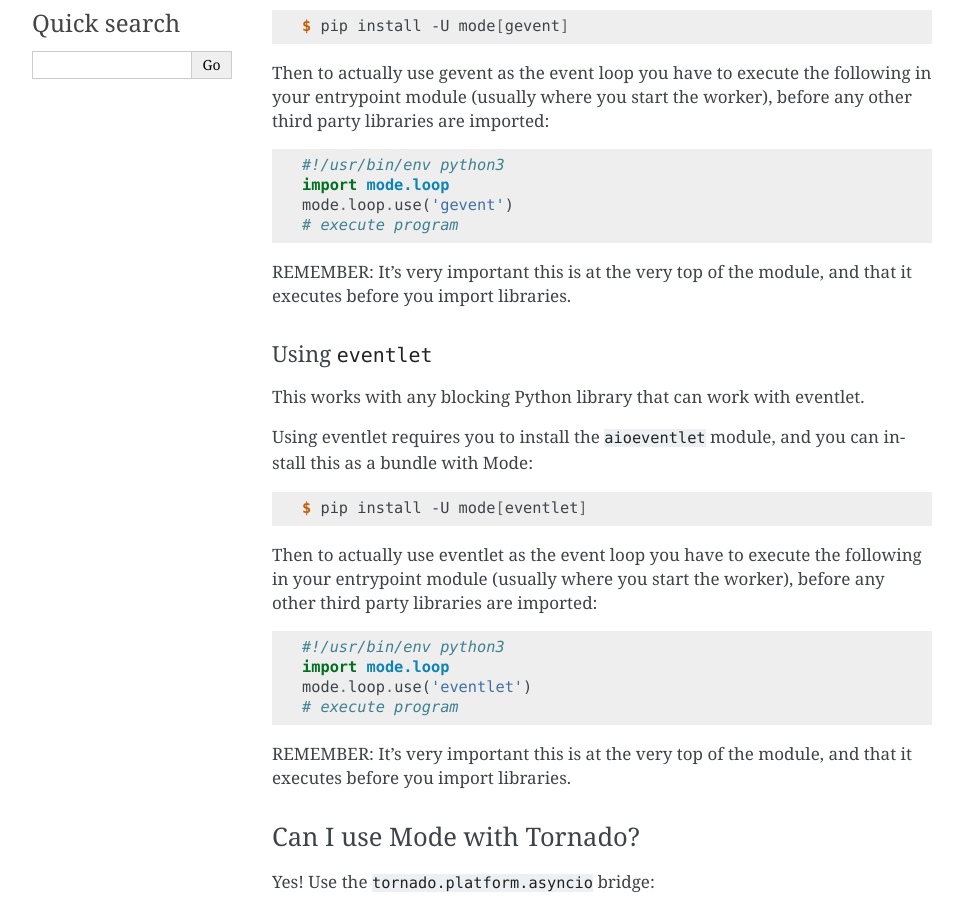
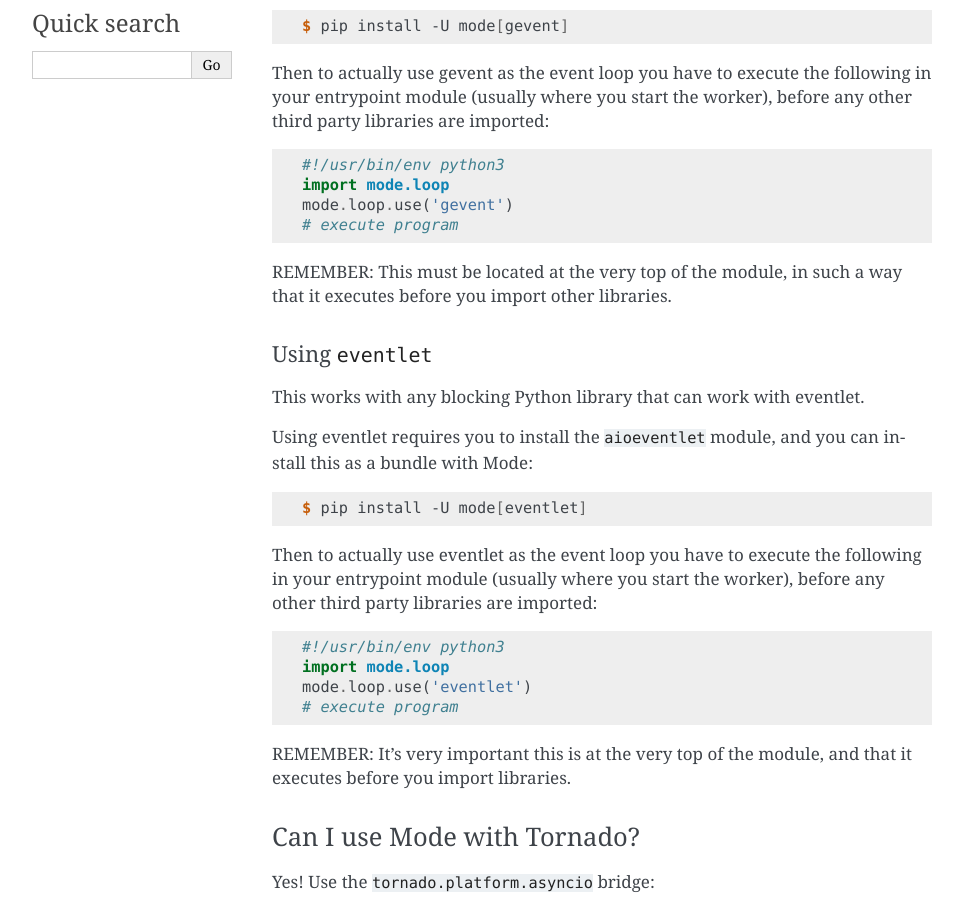
Before and after one commit to ask/mode, a Sphinx documentation site: the page built from docs/faq.rst, in a window 1280 px wide and 900 px high, scrolled down 493 px. Shown: the whole window, without its empty margins (148-1111 px from the left). Built offline with Sphinx 7.4.7, drawn with Linux system fonts in a browser that asks for light colours.

Commit message:
Update README

```diff
--- a/README.rst
+++ b/README.rst
@@ -186,8 +186,8 @@
     mode.loop.use('gevent')
     # execute program
 
-REMEMBER: It's very important this is at the very top of the module,
-and that it executes before you import libraries.
+REMEMBER: This must be located at the very top of the module,
+in such a way that it executes before you import other libraries.
 
 
 Using ``eventlet``
--- a/docs/includes/faq.txt
+++ b/docs/includes/faq.txt
@@ -27,8 +27,8 @@
     mode.loop.use('gevent')
     # execute program
 
-REMEMBER: It's very important this is at the very top of the module,
-and that it executes before you import libraries.
+REMEMBER: This must be located at the very top of the module,
+in such a way that it executes before you import other libraries.
 
 
 Using ``eventlet``
```
